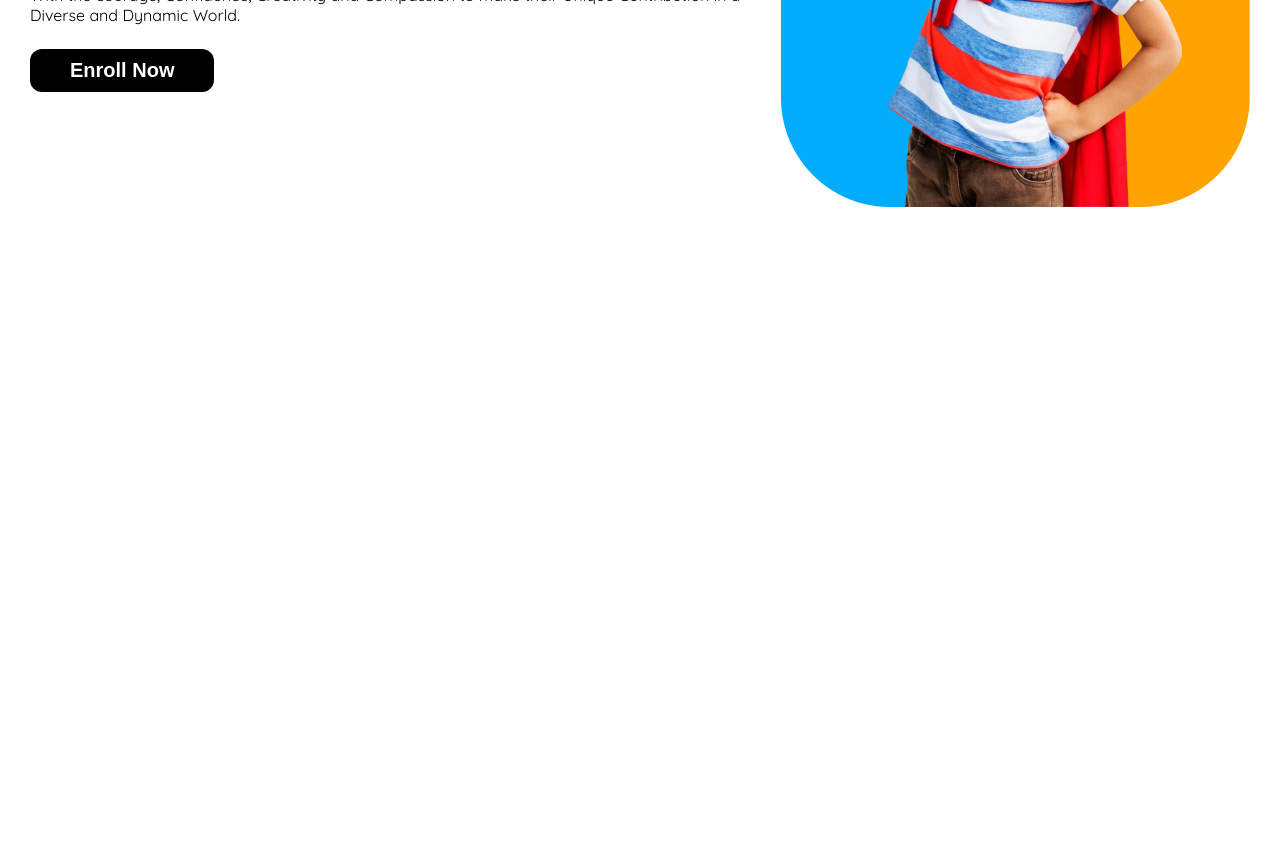
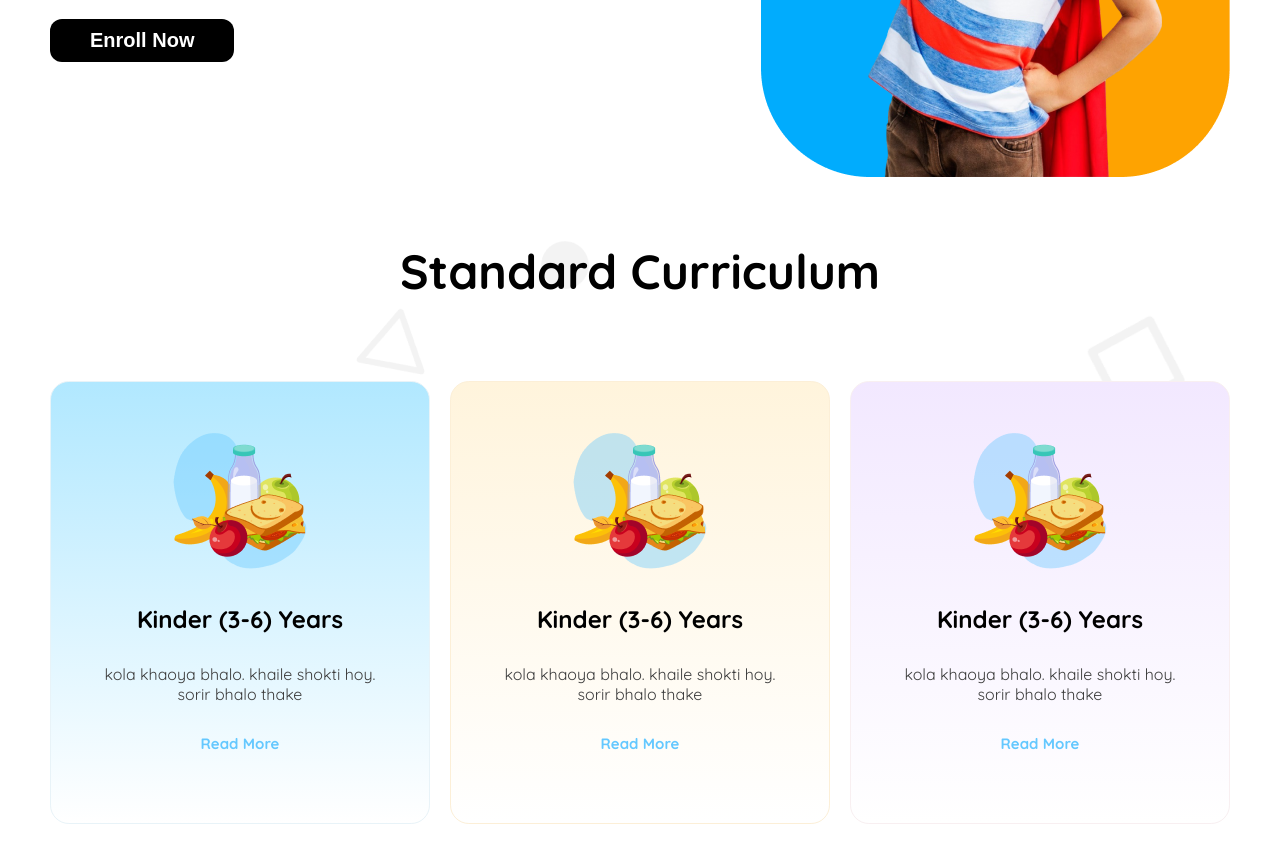
Before and after one commit to maraj48/second-assignment-ph, a plain HTML site: page index.html in a window 1280 px wide. Shown: the part 500-1362 px from the top of the page. Before the commit the page ends 800 px from the top, so only its background shows below. Drawn offline with Linux system fonts and the light colour scheme.

Commit message:
added gradient effect

```diff
--- a/index.html
+++ b/index.html
@@ -48,5 +48,52 @@
         <img src="assets/hero-kids.png" alt="" class="baccha">
       </div>
     </div>
+    <div class="second">
+        <h1 class="stn">Standard Curriculum</h1>
+        <div class="section">
+            <div class="sec" id="sec1">
+                <div class="icon">
+                    <img src="assets/kinder.png" alt="" class="kola">
+                </div>
+                <p class="st">
+                    Kinder (3-6) Years
+                </p>
+                <div class="sectext">
+                    kola khaoya bhalo. khaile shokti hoy. sorir bhalo thake
+                </div>
+                <div class="read">
+                    Read More
+                </div>
+            </div>
+            <div class="sec" id="sec2">
+                <div class="icon">
+                    <img src="assets/kinder.png" alt="" class="kola">
+                </div>
+                <p class="st">
+                    Kinder (3-6) Years
+                </p>
+                <div class="sectext">
+                    kola khaoya bhalo. khaile shokti hoy. sorir bhalo thake
+                </div>
+                <div class="read">
+                    Read More
+                </div>
+            </div>
+            <div class="sec" id="sec3">
+                <div class="icon">
+                    <img src="assets/kinder.png" alt="" class="kola">
+                </div>
+                <p class="st">
+                    Kinder (3-6) Years
+                </p>
+                <div class="sectext">
+                    kola khaoya bhalo. khaile shokti hoy. sorir bhalo thake
+                </div>
+                <div class="read">
+                    Read More
+                </div>
+            </div>
+        </div>
+    </div>
   </body>
 </html>
--- a/style.css
+++ b/style.css
@@ -5,7 +5,7 @@
 body{
     max-width: 1440px;
     margin: 0px auto;
-    padding: 30px;
+    padding: 0 50px;
 }
 .quicksand-normal {
     font-family: "Quicksand", serif;
@@ -97,6 +97,59 @@ body{
 #enroll{
     background-color: black;
 }
+.second{
+    margin: 60px auto;
+    background-image: url(assets/bg.png);
+}
+.stn{
+    text-align: center;
+    font-size: 3rem;
+    font-weight: bold;
+}
+.section{
+    margin: 80px auto;
+    display: flex;
+    justify-content: space-between;
+    gap: 20px;
+}
+.sec{
+
+    border-radius: 18.86px;
+    padding: 20px;
+    text-align: center;
+    max-width: 467px;
+}
+#sec1{
+    border: 0.2px solid rgb(232, 243, 248);
+    background-image: linear-gradient(to bottom, rgb(177, 232, 255), #FFFFFF);
+}
+#sec2{
+    border: 0.2px solid rgb(252, 239, 215);
+    background-image: linear-gradient(to bottom, rgba(255, 244, 220, 1), #FFFFFF);
+}
+#sec3{
+    border: 0.2px solid rgb(248, 239, 241);
+    background-image: linear-gradient(to bottom, rgba(242, 232, 255, 1), #FFFFFF);
+}
+.icon{
+    margin: 30px 0;
+}
+.st{
+    font-size: 1.5rem;
+    font-weight: bold;
+}
+.sectext{
+    font-size: 1rem;
+    color: rgb(60, 60, 60);
+    margin: 30px;
+}
+.read{
+    color: #64C8FF;
+    font-size: 15px;
+    font-weight: bold;
+    margin-bottom: 50px;
+}
+
 
   @media screen and (max-width:576px){
     body{
@@ -121,4 +174,7 @@ body{
         display: flex;
         justify-content: center;
     }
+    .section{
+        flex-direction: column;
+    }
   }
```
